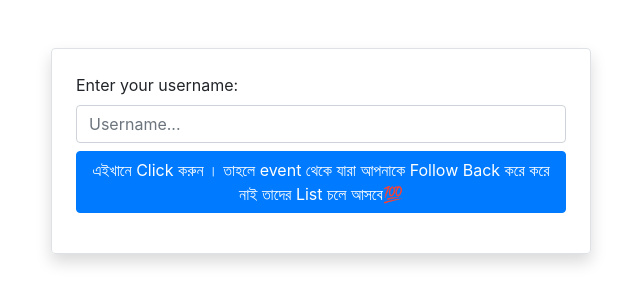
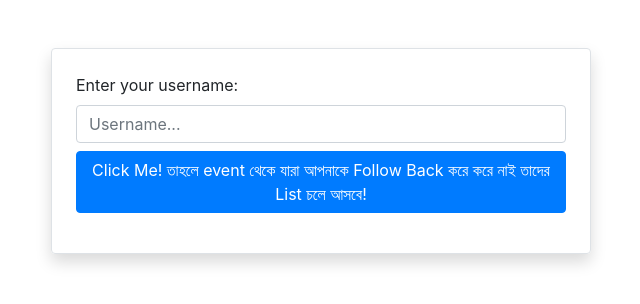
Before and after one commit to stuxnet-io/unfollowlist.github.io, a plain HTML site: page index.html in a window 1280 px wide. Shown: the whole page, without its empty margins (319-959 px from the left). Drawn offline with nearby package versions, Linux system fonts and the light colour scheme.

Commit message:
event unfollow list 0006

```diff
--- a/index.html
+++ b/index.html
@@ -21,8 +21,8 @@
             <div class="username-container p-4 border rounded shadow">
                 <label for="usernameInput">Enter your username:</label>
                 <input type="text" class="form-control mb-2" id="usernameInput" placeholder="Username...">
-                <button class="btn btn-primary" onclick="fetchInformation()">এইখানে Click করুন । তাহলে event থেকে
-                    যারা আপনাকে Follow Back করে করে নাই তাদের List চলে আসবে💯</button>
+                <button class="btn btn-primary" onclick="fetchInformation()">Click Me! তাহলে event থেকে
+                    যারা আপনাকে Follow Back করে করে নাই তাদের List চলে আসবে!</button>
                 <div class="info-container mt-3" id="infoContainer"></div>
             </div>
         </div>
```
